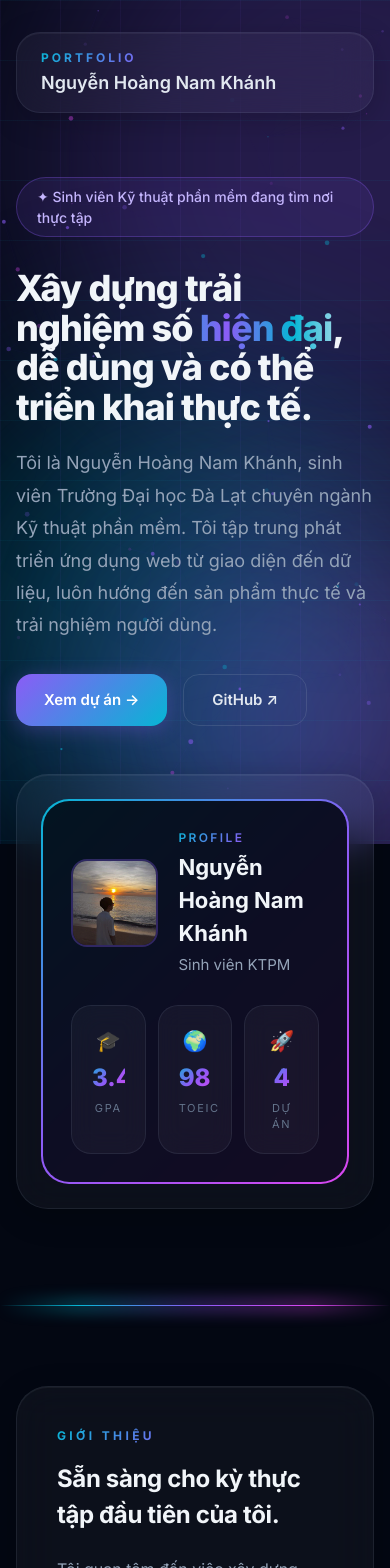
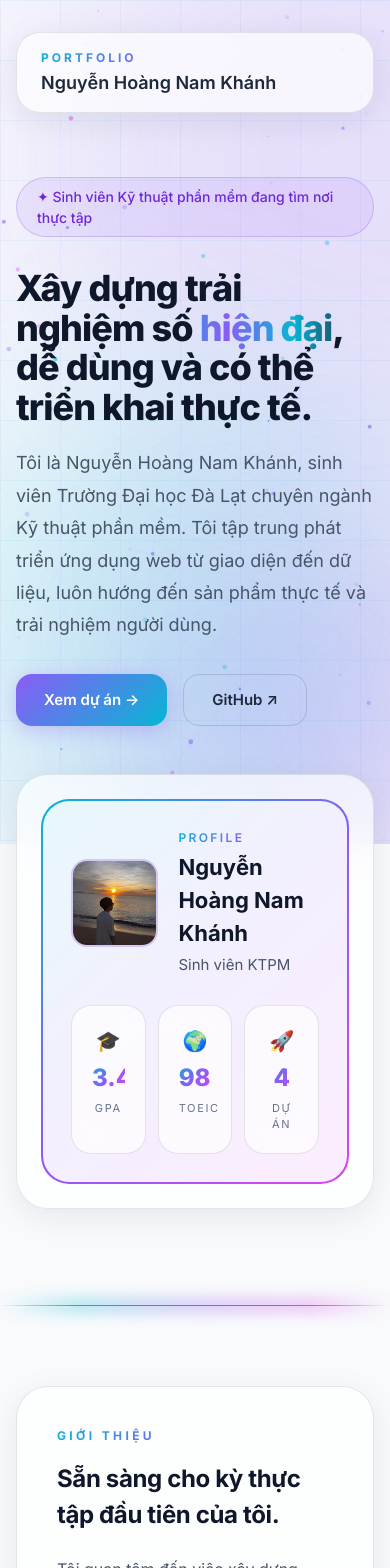
Before and after one commit to NamKhanhCTK46B/portfolio, a Next.js app: page / in a window 390 px wide. Shown: the top 1568 px of the page. Built offline with nearby package versions, Linux system fonts and the light colour scheme.

Commit message:
feat: add system-aware light theme

```diff
--- a/src/app/globals.css
+++ b/src/app/globals.css
@@ -1,15 +1,73 @@
 @import "tailwindcss";
-@import url('https://fonts.googleapis.com/css2?family=Inter:wght@300;400;500;600;700;800;900&display=swap');
 
 :root {
+  color-scheme: dark;
   --bg-dark: #030712;
   --bg-card: rgba(15, 23, 42, 0.6);
+  --bg-profile: rgba(3, 7, 18, 0.92);
+  --text-primary: #f1f5f9;
+  --text-secondary: #e2e8f0;
+  --text-muted: #94a3b8;
+  --text-subtle: #64748b;
+  --text-footer: #475569;
   --accent-cyan: #06b6d4;
   --accent-violet: #8b5cf6;
   --accent-fuchsia: #d946ef;
   --accent-blue: #3b82f6;
   --glass-border: rgba(148, 163, 184, 0.12);
   --glass-bg: rgba(255, 255, 255, 0.04);
+  --glass-shadow: rgba(0, 0, 0, 0.2);
+  --profile-avatar-border: rgba(139, 92, 246, 0.3);
+  --button-secondary-border: rgba(148, 163, 184, 0.2);
+  --form-border: rgba(148, 163, 184, 0.15);
+  --form-bg: rgba(255, 255, 255, 0.04);
+  --form-bg-focus: rgba(255, 255, 255, 0.06);
+  --nav-border: rgba(148, 163, 184, 0.08);
+  --goal-bg: rgba(139, 92, 246, 0.05);
+  --goal-border: rgba(139, 92, 246, 0.2);
+  --hero-pill-bg: rgba(139, 92, 246, 0.1);
+  --hero-pill-border: rgba(139, 92, 246, 0.3);
+  --skill-bg: rgba(139, 92, 246, 0.08);
+  --skill-bg-hover: rgba(139, 92, 246, 0.18);
+  --skill-text: #c4b5fd;
+  --skill-text-hover: #e0d5fc;
+  --tag-bg: rgba(6, 182, 212, 0.08);
+  --tag-bg-hover: rgba(6, 182, 212, 0.12);
+  --tag-text: #67e8f9;
+}
+
+@media (prefers-color-scheme: light) {
+  :root {
+    color-scheme: light;
+    --bg-dark: #f8fafc;
+    --bg-card: rgba(255, 255, 255, 0.78);
+    --bg-profile: rgba(255, 255, 255, 0.9);
+    --text-primary: #0f172a;
+    --text-secondary: #1e293b;
+    --text-muted: #475569;
+    --text-subtle: #64748b;
+    --text-footer: #64748b;
+    --glass-border: rgba(15, 23, 42, 0.1);
+    --glass-bg: rgba(255, 255, 255, 0.68);
+    --glass-shadow: rgba(15, 23, 42, 0.08);
+    --profile-avatar-border: rgba(124, 58, 237, 0.24);
+    --button-secondary-border: rgba(15, 23, 42, 0.14);
+    --form-border: rgba(15, 23, 42, 0.14);
+    --form-bg: rgba(255, 255, 255, 0.76);
+    --form-bg-focus: rgba(255, 255, 255, 0.95);
+    --nav-border: rgba(15, 23, 42, 0.1);
+    --goal-bg: rgba(124, 58, 237, 0.07);
+    --goal-border: rgba(124, 58, 237, 0.18);
+    --hero-pill-bg: rgba(124, 58, 237, 0.08);
+    --hero-pill-border: rgba(124, 58, 237, 0.22);
+    --skill-bg: rgba(124, 58, 237, 0.08);
+    --skill-bg-hover: rgba(124, 58, 237, 0.14);
+    --skill-text: #6d28d9;
+    --skill-text-hover: #5b21b6;
+    --tag-bg: rgba(8, 145, 178, 0.08);
+    --tag-bg-hover: rgba(8, 145, 178, 0.13);
+    --tag-text: #0e7490;
+  }
 }
 
 * {
@@ -23,7 +81,7 @@ html {
 body {
   margin: 0;
   background: var(--bg-dark);
-  color: #e2e8f0;
+  color: var(--text-secondary);
   font-family: 'Inter', -apple-system, BlinkMacSystemFont, 'Segoe UI', sans-serif;
   -webkit-font-smoothing: antialiased;
   -moz-osx-font-smoothing: grayscale;
@@ -49,6 +107,12 @@ body {
   filter: blur(100px);
   opacity: 0.25;
   animation: orbFloat 20s ease-in-out infinite;
+}
+
+@media (prefers-color-scheme: light) {
+  .bg-orbs .orb {
+    opacity: 0.16;
+  }
 }
 
 .bg-orbs .orb-1 {
@@ -118,7 +182,7 @@ body {
   border: 1px solid var(--glass-border);
   background: var(--glass-bg);
   box-shadow:
-    0 8px 32px rgba(0, 0, 0, 0.2),
+    0 8px 32px var(--glass-shadow),
     inset 0 1px 0 rgba(255, 255, 255, 0.05);
   backdrop-filter: blur(20px);
   -webkit-backdrop-filter: blur(20px);
@@ -153,8 +217,8 @@ body {
 /* ── Skill badge ── */
 .skill-badge {
   border: 1px solid rgba(139, 92, 246, 0.2);
-  background: rgba(139, 92, 246, 0.08);
-  color: #c4b5fd;
+  background: var(--skill-bg);
+  color: var(--skill-text);
   border-radius: 9999px;
   padding: 8px 18px;
   font-size: 0.875rem;
@@ -163,9 +227,9 @@ body {
 }
 
 .skill-badge:hover {
-  background: rgba(139, 92, 246, 0.18);
+  background: var(--skill-bg-hover);
   border-color: rgba(139, 92, 246, 0.4);
-  color: #e0d5fc;
+  color: var(--skill-text-hover);
   transform: translateY(-2px);
   box-shadow: 0 4px 20px rgba(139, 92, 246, 0.15);
 }
@@ -212,8 +276,8 @@ body {
 /* ── Tag chips ── */
 .tag-chip {
   border: 1px solid rgba(6, 182, 212, 0.2);
-  background: rgba(6, 182, 212, 0.08);
-  color: #67e8f9;
+  background: var(--tag-bg);
+  color: var(--tag-text);
   border-radius: 9999px;
   padding: 4px 12px;
   font-size: 0.75rem;
@@ -223,7 +287,7 @@ body {
 
 .project-card:hover .tag-chip {
   border-color: rgba(6, 182, 212, 0.3);
-  background: rgba(6, 182, 212, 0.12);
+  background: var(--tag-bg-hover);
 }
 
 /* ── Metric card ── */
@@ -253,11 +317,11 @@ body {
 
 /* ── Form inputs ── */
 .form-input {
-  border: 1px solid rgba(148, 163, 184, 0.15);
-  background: rgba(255, 255, 255, 0.04);
+  border: 1px solid var(--form-border);
+  background: var(--form-bg);
   border-radius: 1rem;
   padding: 14px 18px;
-  color: #e2e8f0;
+  color: var(--text-secondary);
   outline: none;
   font-family: inherit;
   font-size: 0.9375rem;
@@ -266,13 +330,13 @@ body {
 }
 
 .form-input::placeholder {
-  color: #64748b;
+  color: var(--text-subtle);
 }
 
 .form-input:focus {
   border-color: var(--accent-violet);
   box-shadow: 0 0 0 3px rgba(139, 92, 246, 0.15);
-  background: rgba(255, 255, 255, 0.06);
+  background: var(--form-bg-focus);
 }
 
 /* ── Primary button ── */
@@ -319,9 +383,9 @@ body {
   padding: 14px 28px;
   font-weight: 600;
   font-size: 0.9375rem;
-  color: #e2e8f0;
+  color: var(--text-secondary);
   background: transparent;
-  border: 1px solid rgba(148, 163, 184, 0.2);
+  border: 1px solid var(--button-secondary-border);
   cursor: pointer;
   transition: all 300ms ease;
   font-family: inherit;
@@ -336,7 +400,7 @@ body {
 
 /* ── Nav link ── */
 .nav-link {
-  color: #94a3b8;
+  color: var(--text-muted);
   font-size: 0.875rem;
   font-weight: 500;
   text-decoration: none;
@@ -357,7 +421,7 @@ body {
 }
 
 .nav-link:hover {
-  color: #e2e8f0;
+  color: var(--text-secondary);
 }
 
 .nav-link:hover::after {
@@ -421,11 +485,11 @@ body {
 .shimmer-text {
   background: linear-gradient(
     90deg,
-    #e2e8f0 0%,
-    #06b6d4 25%,
-    #8b5cf6 50%,
-    #06b6d4 75%,
-    #e2e8f0 100%
+    var(--text-secondary) 0%,
+    var(--accent-cyan) 25%,
+    var(--accent-violet) 50%,
+    var(--accent-cyan) 75%,
+    var(--text-secondary) 100%
   );
   background-size: 200% auto;
   -webkit-background-clip: text;
--- a/src/app/page.tsx
+++ b/src/app/page.tsx
@@ -239,7 +239,7 @@ export default function HomePage() {
                 <p className="gradient-text" style={{ fontSize: "0.75rem", fontWeight: 700, textTransform: "uppercase", letterSpacing: "0.25em", margin: 0 }}>
                   Portfolio
                 </p>
-                <p style={{ fontSize: "1.125rem", fontWeight: 600, color: "#e2e8f0", margin: "2px 0 0" }}>
+                <p style={{ fontSize: "1.125rem", fontWeight: 600, color: "var(--text-secondary)", margin: "2px 0 0" }}>
                   Nguyễn Hoàng Nam Khánh
                 </p>
               </div>
@@ -256,18 +256,18 @@ export default function HomePage() {
               <div className="flex flex-col gap-8">
                 <span
                   className="inline-flex self-start items-center rounded-full"
-                  style={{ border: "1px solid rgba(139,92,246,0.3)", background: "rgba(139,92,246,0.1)", padding: "0.5rem 1.25rem", fontSize: "0.875rem", fontWeight: 500, color: "#c4b5fd" }}
+                  style={{ border: "1px solid var(--hero-pill-border)", background: "var(--hero-pill-bg)", padding: "0.5rem 1.25rem", fontSize: "0.875rem", fontWeight: 500, color: "var(--skill-text)" }}
                 >
                   ✦ Sinh viên Kỹ thuật phần mềm đang tìm nơi thực tập
                 </span>
 
                 <div className="flex flex-col gap-5">
-                  <h1 style={{ fontSize: "clamp(2.25rem, 5vw, 4rem)", fontWeight: 800, lineHeight: 1.1, letterSpacing: "-0.025em", color: "#f1f5f9", margin: 0 }}>
+                  <h1 style={{ fontSize: "clamp(2.25rem, 5vw, 4rem)", fontWeight: 800, lineHeight: 1.1, letterSpacing: "-0.025em", color: "var(--text-primary)", margin: 0 }}>
                     Xây dựng trải nghiệm số{" "}
                     <span className="shimmer-text">hiện đại</span>,{" "}
                     dễ dùng và có thể triển khai thực tế.
                   </h1>
-                  <p style={{ maxWidth: "38rem", fontSize: "1.125rem", lineHeight: 1.8, color: "#94a3b8", margin: 0 }}>
+                  <p style={{ maxWidth: "38rem", fontSize: "1.125rem", lineHeight: 1.8, color: "var(--text-muted)", margin: 0 }}>
                     Tôi là Nguyễn Hoàng Nam Khánh, sinh viên Trường Đại học Đà Lạt chuyên ngành Kỹ thuật phần mềm.
                     Tôi tập trung phát triển ứng dụng web từ giao diện đến dữ liệu, luôn hướng đến sản phẩm thực tế và trải nghiệm người dùng.
                   </p>
@@ -282,18 +282,18 @@ export default function HomePage() {
               {/* Profile Card */}
               <div className="glass-card" style={{ borderRadius: "2rem", padding: "1.5rem" }}>
                 <div style={{ borderRadius: "1.75rem", padding: "2px", background: "linear-gradient(135deg, var(--accent-cyan), var(--accent-violet), var(--accent-fuchsia))" }}>
-                  <div style={{ borderRadius: "1.65rem", background: "rgba(3,7,18,0.92)", padding: "1.75rem" }}>
+                  <div style={{ borderRadius: "1.65rem", background: "var(--bg-profile)", padding: "1.75rem" }}>
                     <div className="flex items-center gap-5">
                       <img
                         src="/images/anh_dai_dien.jpg"
                         alt="Nguyễn Hoàng Nam Khánh"
                         className="rounded-2xl object-cover"
-                        style={{ width: "5.5rem", height: "5.5rem", border: "2px solid rgba(139,92,246,0.3)" }}
+                        style={{ width: "5.5rem", height: "5.5rem", border: "2px solid var(--profile-avatar-border)" }}
                       />
                       <div>
                         <p className="gradient-text" style={{ fontSize: "0.75rem", textTransform: "uppercase", letterSpacing: "0.2em", fontWeight: 600, margin: 0 }}>Profile</p>
-                        <h2 style={{ fontSize: "1.375rem", fontWeight: 700, color: "#f1f5f9", margin: "4px 0 0" }}>Nguyễn Hoàng Nam Khánh</h2>
-                        <p style={{ color: "#94a3b8", fontSize: "0.9375rem", margin: "4px 0 0" }}>Sinh viên KTPM</p>
+                        <h2 style={{ fontSize: "1.375rem", fontWeight: 700, color: "var(--text-primary)", margin: "4px 0 0" }}>Nguyễn Hoàng Nam Khánh</h2>
+                        <p style={{ color: "var(--text-muted)", fontSize: "0.9375rem", margin: "4px 0 0" }}>Sinh viên KTPM</p>
                       </div>
                     </div>
                     <div className="grid grid-cols-3 gap-3 mt-7">
@@ -301,7 +301,7 @@ export default function HomePage() {
                         <div key={m.label} className="metric-card">
                           <div style={{ fontSize: "1.25rem", marginBottom: "0.25rem" }}>{m.icon}</div>
                           <div className="gradient-text" style={{ fontSize: "1.5rem", fontWeight: 800 }}>{m.value}</div>
-                          <div style={{ fontSize: "0.6875rem", textTransform: "uppercase", letterSpacing: "0.15em", color: "#64748b", marginTop: "0.25rem" }}>{m.label}</div>
+                          <div style={{ fontSize: "0.6875rem", textTransform: "uppercase", letterSpacing: "0.15em", color: "var(--text-subtle)", marginTop: "0.25rem" }}>{m.label}</div>
                         </div>
                       ))}
                     </div>
@@ -318,18 +318,18 @@ export default function HomePage() {
           <div className="fade-up grid gap-8 lg:grid-cols-[1fr_0.72fr]">
             <div className="glass-card" style={{ borderRadius: "2rem", padding: "2.5rem" }}>
               <p className="gradient-text" style={{ fontSize: "0.75rem", fontWeight: 700, textTransform: "uppercase", letterSpacing: "0.28em", margin: 0 }}>Giới thiệu</p>
-              <h2 style={{ fontSize: "clamp(1.5rem, 3vw, 2.25rem)", fontWeight: 700, letterSpacing: "-0.015em", color: "#f1f5f9", marginTop: "1rem" }}>
+              <h2 style={{ fontSize: "clamp(1.5rem, 3vw, 2.25rem)", fontWeight: 700, letterSpacing: "-0.015em", color: "var(--text-primary)", marginTop: "1rem" }}>
                 Sẵn sàng cho kỳ thực tập đầu tiên của tôi.
               </h2>
-              <p style={{ maxWidth: "48rem", fontSize: "1rem", lineHeight: 2, color: "#94a3b8", marginTop: "1.25rem" }}>
+              <p style={{ maxWidth: "48rem", fontSize: "1rem", lineHeight: 2, color: "var(--text-muted)", marginTop: "1.25rem" }}>
                 Tôi quan tâm đến việc xây dựng giao diện sạch, có cấu trúc tốt, và học cách phối hợp giữa thiết kế, phát triển và yêu cầu nghiệp vụ.
                 Các dự án trong CV của tôi tập trung vào ứng dụng web thực tế như quản lý hoạt động rèn luyện, website dịch vụ và portfolio cá nhân.
               </p>
               <div className="grid gap-4 mt-8 sm:grid-cols-3">
                 {aboutCards.map((card) => (
                   <div key={card.label} className="metric-card" style={{ textAlign: "left" }}>
-                    <div style={{ fontSize: "0.8125rem", color: "#64748b" }}>{card.icon} {card.label}</div>
-                    <div style={{ fontSize: "1.0625rem", fontWeight: 600, color: "#e2e8f0", marginTop: "0.375rem" }}>{card.value}</div>
+                    <div style={{ fontSize: "0.8125rem", color: "var(--text-subtle)" }}>{card.icon} {card.label}</div>
+                    <div style={{ fontSize: "1.0625rem", fontWeight: 600, color: "var(--text-secondary)", marginTop: "0.375rem" }}>{card.value}</div>
                   </div>
                 ))}
               </div>
@@ -337,13 +337,13 @@ export default function HomePage() {
 
             <div
               className="glass-card"
-              style={{ borderRadius: "2rem", padding: "2.5rem", borderColor: "rgba(139,92,246,0.2)", background: "rgba(139,92,246,0.05)" }}
+              style={{ borderRadius: "2rem", padding: "2.5rem", borderColor: "var(--goal-border)", background: "var(--goal-bg)" }}
             >
               <p className="gradient-text" style={{ fontSize: "0.75rem", fontWeight: 700, textTransform: "uppercase", letterSpacing: "0.28em", margin: 0 }}>Mục tiêu</p>
-              <h3 style={{ fontSize: "1.375rem", fontWeight: 700, color: "#f1f5f9", marginTop: "1rem" }}>
+              <h3 style={{ fontSize: "1.375rem", fontWeight: 700, color: "var(--text-primary)", marginTop: "1rem" }}>
                 Tìm nơi thực tập phù hợp để học nhanh và đóng góp thật.
               </h3>
-              <ul style={{ marginTop: "1.5rem", display: "flex", flexDirection: "column", gap: "1rem", color: "#94a3b8", listStyle: "none", padding: 0, margin: "1.5rem 0 0" }}>
+              <ul style={{ marginTop: "1.5rem", display: "flex", flexDirection: "column", gap: "1rem", color: "var(--text-muted)", listStyle: "none", padding: 0, margin: "1.5rem 0 0" }}>
                 {[
                   { color: "var(--accent-cyan)", text: "Tập trung frontend với React/Next.js và hệ thống component rõ ràng." },
                   { color: "var(--accent-violet)", text: "Có thể làm việc với backend cơ bản, REST API và cơ sở dữ liệu như PostgreSQL/Firebase." },
@@ -366,10 +366,10 @@ export default function HomePage() {
           <div className="section-shell">
             <div className="fade-up" style={{ maxWidth: "40rem" }}>
               <p className="gradient-text" style={{ fontSize: "0.75rem", fontWeight: 700, textTransform: "uppercase", letterSpacing: "0.28em", margin: 0 }}>Kỹ năng</p>
-              <h2 style={{ fontSize: "clamp(1.5rem, 3vw, 2.25rem)", fontWeight: 700, letterSpacing: "-0.015em", color: "#f1f5f9", marginTop: "1rem" }}>
+              <h2 style={{ fontSize: "clamp(1.5rem, 3vw, 2.25rem)", fontWeight: 700, letterSpacing: "-0.015em", color: "var(--text-primary)", marginTop: "1rem" }}>
                 Kỹ năng được sắp theo hướng ứng tuyển thực tập.
               </h2>
-              <p style={{ fontSize: "1rem", lineHeight: 2, color: "#64748b", marginTop: "1rem" }}>
+              <p style={{ fontSize: "1rem", lineHeight: 2, color: "var(--text-subtle)", marginTop: "1rem" }}>
                 Nội dung kỹ năng được điều chỉnh để phù hợp với sinh viên đang tìm môi trường thực tập, ưu tiên khả năng làm web, làm việc với dữ liệu và phối hợp với team.
               </p>
             </div>
@@ -379,7 +379,7 @@ export default function HomePage() {
                 <article key={group.title} className="glass-card fade-up" style={{ borderRadius: "1.5rem", padding: "2rem" }}>
                   <div className="flex items-center gap-3">
                     <span style={{ fontSize: "1.5rem" }}>{group.icon}</span>
-                    <h3 style={{ fontSize: "1.25rem", fontWeight: 700, color: "#f1f5f9", margin: 0 }}>{group.title}</h3>
+                    <h3 style={{ fontSize: "1.25rem", fontWeight: 700, color: "var(--text-primary)", margin: 0 }}>{group.title}</h3>
                   </div>
                   <div className="flex flex-wrap gap-2.5 mt-6">
                     {group.items.map((item) => (
@@ -399,7 +399,7 @@ export default function HomePage() {
           <div className="section-shell">
             <div className="fade-up" style={{ maxWidth: "40rem" }}>
               <p className="gradient-text" style={{ fontSize: "0.75rem", fontWeight: 700, textTransform: "uppercase", letterSpacing: "0.28em", margin: 0 }}>Dự án</p>
-              <h2 style={{ fontSize: "clamp(1.5rem, 3vw, 2.25rem)", fontWeight: 700, letterSpacing: "-0.015em", color: "#f1f5f9", marginTop: "1rem" }}>
+              <h2 style={{ fontSize: "clamp(1.5rem, 3vw, 2.25rem)", fontWeight: 700, letterSpacing: "-0.015em", color: "var(--text-primary)", marginTop: "1rem" }}>
                 Bốn dự án tiêu biểu thể hiện khả năng học và triển khai.
               </h2>
             </div>
@@ -413,15 +413,15 @@ export default function HomePage() {
                       width: "3.5rem", height: "3.5rem", borderRadius: "1rem",
                       display: "flex", alignItems: "center", justifyContent: "center",
                       fontSize: "1.25rem", fontWeight: 700, color: "#fff",
-                      boxShadow: "0 8px 24px rgba(0,0,0,0.2)",
+                      boxShadow: "0 8px 24px var(--glass-shadow)",
                     }}
                   >
                     {project.title.slice(0, 1)}
                   </div>
-                  <h3 style={{ fontSize: "1.125rem", fontWeight: 700, color: "#f1f5f9", marginTop: "1.25rem" }}>
+                  <h3 style={{ fontSize: "1.125rem", fontWeight: 700, color: "var(--text-primary)", marginTop: "1.25rem" }}>
                     {project.title}
                   </h3>
-                  <p style={{ fontSize: "0.875rem", lineHeight: 1.8, color: "#94a3b8", marginTop: "0.75rem" }}>
+                  <p style={{ fontSize: "0.875rem", lineHeight: 1.8, color: "var(--text-muted)", marginTop: "0.75rem" }}>
                     {project.description}
                   </p>
                   <div className="flex flex-wrap gap-2 mt-5">
@@ -450,27 +450,27 @@ export default function HomePage() {
           <div className="section-shell grid gap-10 lg:grid-cols-[0.95fr_1.05fr]">
             <div className="fade-up">
               <p className="gradient-text" style={{ fontSize: "0.75rem", fontWeight: 700, textTransform: "uppercase", letterSpacing: "0.28em", margin: 0 }}>Liên hệ</p>
-              <h2 style={{ fontSize: "clamp(1.5rem, 3vw, 2.25rem)", fontWeight: 700, letterSpacing: "-0.015em", color: "#f1f5f9", marginTop: "1rem" }}>
+              <h2 style={{ fontSize: "clamp(1.5rem, 3vw, 2.25rem)", fontWeight: 700, letterSpacing: "-0.015em", color: "var(--text-primary)", marginTop: "1rem" }}>
                 Sẵn sàng trao đổi cho cơ hội thực tập tiếp theo.
               </h2>
-              <p style={{ maxWidth: "32rem", fontSize: "1rem", lineHeight: 2, color: "#94a3b8", marginTop: "1rem" }}>
+              <p style={{ maxWidth: "32rem", fontSize: "1rem", lineHeight: 2, color: "var(--text-muted)", marginTop: "1rem" }}>
                 Nếu anh/chị đang tìm một thực tập sinh có tinh thần học hỏi, muốn làm việc với giao diện web, dữ liệu và quy trình nhóm, tôi rất sẵn sàng trao đổi.
               </p>
               <div className="flex flex-col gap-4 mt-8">
                 {contactInfo.map((item) => (
                   <div key={item.label} className="flex items-center gap-3">
-                    <span style={{ color: "#64748b", fontSize: "0.9375rem" }}>{item.icon} {item.label}:</span>
+                    <span style={{ color: "var(--text-subtle)", fontSize: "0.9375rem" }}>{item.icon} {item.label}:</span>
                     {item.href ? (
                       <a
                         href={item.href}
                         target={item.href.startsWith("http") ? "_blank" : undefined}
                         rel="noreferrer"
-                        style={{ color: "#c4b5fd", fontWeight: 500, textDecoration: "none", transition: "color 300ms" }}
+                        style={{ color: "var(--skill-text)", fontWeight: 500, textDecoration: "none", transition: "color 300ms" }}
                       >
                         {item.value}
                       </a>
                     ) : (
-                      <span style={{ color: "#e2e8f0", fontWeight: 500 }}>{item.value}</span>
+                      <span style={{ color: "var(--text-secondary)", fontWeight: 500 }}>{item.value}</span>
                     )}
                   </div>
                 ))}
@@ -478,10 +478,10 @@ export default function HomePage() {
             </div>
 
             <div className="glass-card fade-up" style={{ borderRadius: "2rem", padding: "2rem" }}>
-              <h3 style={{ fontSize: "1.125rem", fontWeight: 600, color: "#e2e8f0", margin: "0 0 1.5rem" }}>Gửi tin nhắn cho tôi</h3>
+              <h3 style={{ fontSize: "1.125rem", fontWeight: 600, color: "var(--text-secondary)", margin: "0 0 1.5rem" }}>Gửi tin nhắn cho tôi</h3>
               <form onSubmit={handleSubmit} className="grid gap-4">
                 <div>
-                  <label htmlFor="contact-name" style={{ fontSize: "0.8125rem", color: "#64748b", marginBottom: "0.375rem", display: "block" }}>Họ và tên</label>
+                  <label htmlFor="contact-name" style={{ fontSize: "0.8125rem", color: "var(--text-subtle)", marginBottom: "0.375rem", display: "block" }}>Họ và tên</label>
                   <input
                     id="contact-name"
                     className="form-input"
@@ -491,7 +491,7 @@ export default function HomePage() {
                   />
                 </div>
                 <div>
-                  <label htmlFor="contact-email" style={{ fontSize: "0.8125rem", color: "#64748b", marginBottom: "0.375rem", display: "block" }}>Email</label>
+                  <label htmlFor="contact-email" style={{ fontSize: "0.8125rem", color: "var(--text-subtle)", marginBottom: "0.375rem", display: "block" }}>Email</label>
                   <input
                     id="contact-email"
                     className="form-input"
@@ -502,7 +502,7 @@ export default function HomePage() {
                   />
                 </div>
                 <div>
-                  <label htmlFor="contact-message" style={{ fontSize: "0.8125rem", color: "#64748b", marginBottom: "0.375rem", display: "block" }}>Nội dung liên hệ</label>
+                  <label htmlFor="contact-message" style={{ fontSize: "0.8125rem", color: "var(--text-subtle)", marginBottom: "0.375rem", display: "block" }}>Nội dung liên hệ</label>
                   <textarea
                     id="contact-message"
                     className="form-input"
@@ -532,8 +532,8 @@ export default function HomePage() {
         </section>
 
         {/* ── Footer ── */}
-        <footer style={{ borderTop: "1px solid rgba(148,163,184,0.08)", padding: "2rem 0", textAlign: "center" }}>
-          <p style={{ fontSize: "0.8125rem", color: "#475569", margin: 0 }}>
+        <footer style={{ borderTop: "1px solid var(--nav-border)", padding: "2rem 0", textAlign: "center" }}>
+          <p style={{ fontSize: "0.8125rem", color: "var(--text-footer)", margin: 0 }}>
             © 2026 Nguyễn Hoàng Nam Khánh — Built with Next.js & ❤️
           </p>
         </footer>
```
